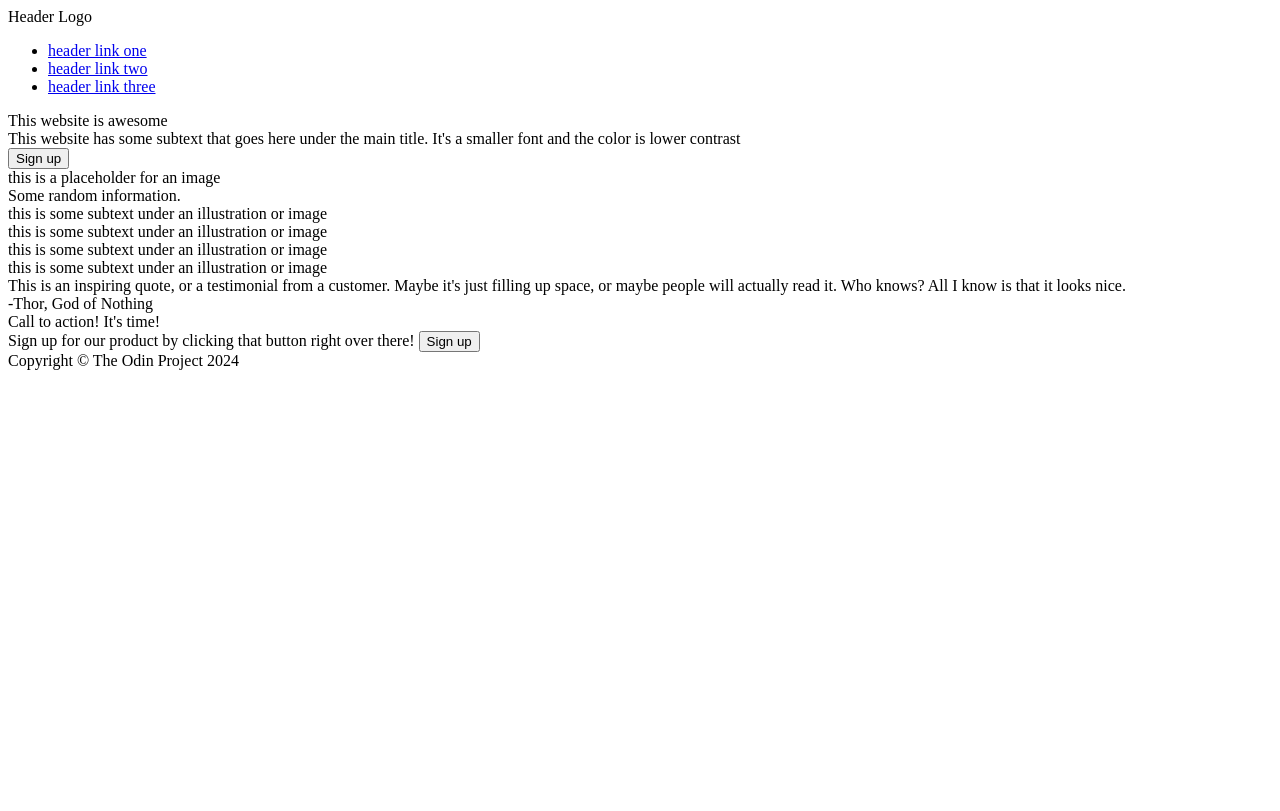
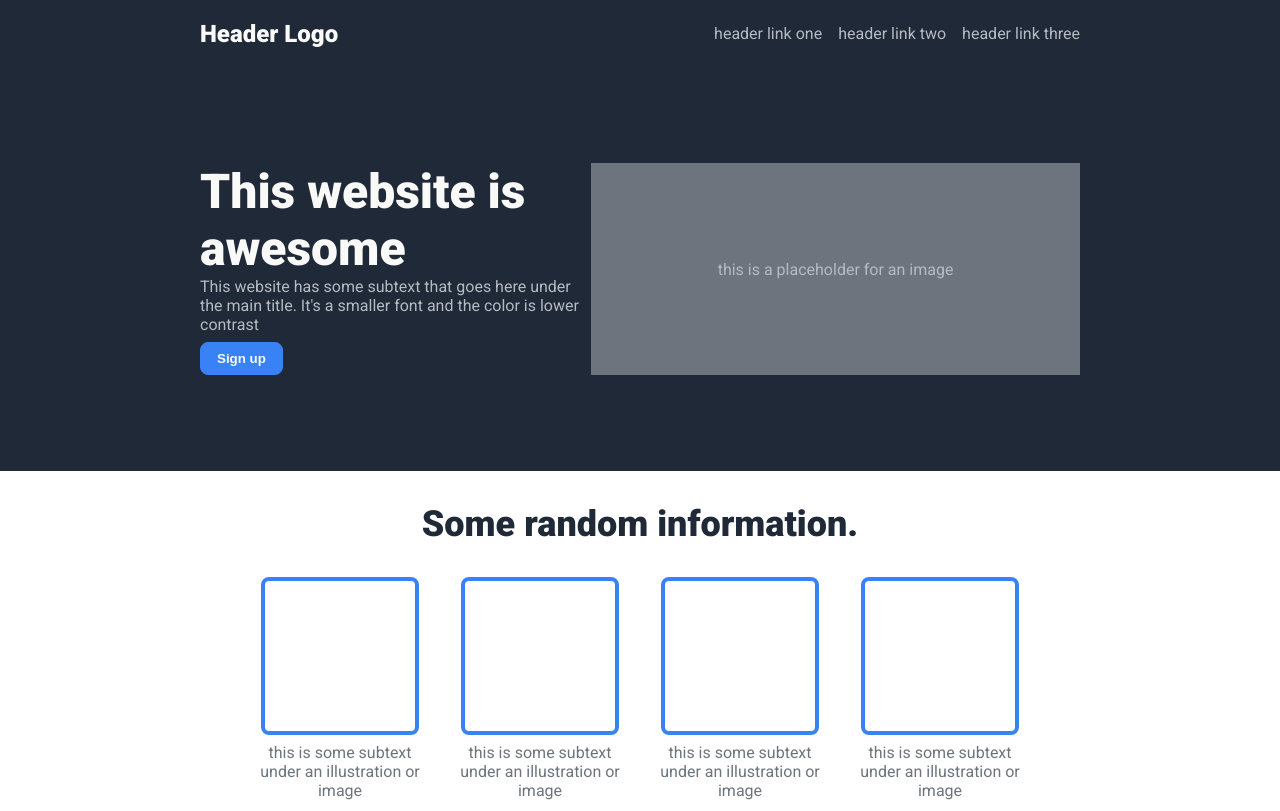
Before and after one commit to Aamir-20/landing-page, a plain HTML site: page index.html in a window 1280 px wide. Shown: the top 811 px of the page. Drawn offline with Linux system fonts and the light colour scheme.

Commit message:
Complete all styling

```diff
--- a/index.html
+++ b/index.html
@@ -5,6 +5,9 @@
     <meta http-equiv="X-UA-Compatible" content="IE=edge">
     <meta name="viewport" content="width=device-width, initial-scale=1.0">
     <title>The Landing Page</title>
+    <link rel="preconnect" href="https://fonts.googleapis.com">
+    <link rel="preconnect" href="https://fonts.gstatic.com" crossorigin>
+    <link href="https://fonts.googleapis.com/css2?family=Roboto:ital,wght@0,100;0,300;0,400;0,500;0,700;0,900;1,100;1,300;1,400;1,500;1,700;1,900&display=swap" rel="stylesheet">
     <link rel="stylesheet" href="style.css">
   </head>
   <body>
@@ -21,6 +24,7 @@
     </div>
 
     <div class="hero">
+        <div class="side">
             <div class="main-text">
                 This website is awesome
             </div>
@@ -28,6 +32,7 @@
                 This website has some subtext that goes here under the main title. It's a smaller font and the color is lower contrast
             </div>
             <button class="signup hero">Sign up</button>
+        </div>
         <div class="img-placeholder">
             this is a placeholder for an image
         </div>
@@ -39,27 +44,37 @@
         </div>
 
         <div class="info-images">
-            <div class="img"></div>
+            <div class="set">
+                <div class="img-box"></div>
                 <div class="img-text">this is some subtext under an illustration or image</div>
-            <div class="img"></div>
+            </div>
+            <div class="set">
+                <div class="img-box"></div>
                 <div class="img-text">this is some subtext under an illustration or image</div>
-            <div class="img"></div>
+            </div>
+            <div class="set">
+                <div class="img-box"></div>
                 <div class="img-text">this is some subtext under an illustration or image</div>
-            <div class="img"></div>
+                </div>
+            <div class="set">
+                <div class="img-box"></div>
                 <div class="img-text">this is some subtext under an illustration or image</div>
+                </div>
         </div>
 
     </div>
 
     <div class="quotes">
-        <div class="quote">This is an inspiring quote, or a testimonial from a customer. Maybe it's just filling up space, or maybe people will actually read it. Who knows? All I know is that it looks nice.</div>
+        <em>This is an inspiring quote, or a testimonial from a customer. Maybe it's just filling up space, or maybe people will actually read it. Who knows? All I know is that it looks nice.</em>
         <div class="author">-Thor, God of Nothing</div>
     </div>
 
     <div class="box">
         <div class="box-header">Call to action! It's time!</div>
-        Sign up for our product by clicking that button right over there!
+        <div class="together">
+            <div>Sign up for our product by clicking that button right over there!</div>
             <button class="signup box">Sign up</button>
+        </div>
     </div>
 
     <div class="footer">
--- a/style.css
+++ b/style.css
@@ -0,0 +1,181 @@
+body {
+    font-family: Roboto;
+    margin: 0;
+    display: flex;
+    flex-direction: column;
+}
+
+.header {
+    display: flex;
+    justify-content: space-between;
+    align-items: center;
+    padding: 8px 200px;
+    background-color: #1F2937;
+}
+
+.logo {
+    font-size: 24px;
+    font-weight: 800;
+    color: #F9FAF8;
+}
+
+a {
+    text-decoration: none;
+    color: #B6BAC1;
+}
+
+ul {
+    list-style: none;
+    display: flex;
+    padding: 0;
+    gap: 16px;
+}
+
+.footer {
+    background-color: #1F2937;
+    display: flex;
+    align-items: center;
+    justify-content: center;
+    color: #B6BAC1;
+    padding: 24px 16px;
+}
+
+.hero {
+    background-color: #1F2937;
+    flex: 1;
+    display: flex;
+    justify-content: space-between;
+    color: #B6BAC1;
+    padding: 96px 200px;
+}
+
+.side {
+    display: flex;
+    flex-direction: column;
+    justify-content: flex-start;
+    width: 400px;
+}
+
+.main-text {
+    font-size: 48px;
+    font-weight: 900;
+    color: #F9FAF8;
+}
+
+.signup {
+    margin-top: 8px;
+    cursor: pointer;
+    padding: 8px 16px;
+    border-radius: 8px;
+    background: #3882F6;
+    border: 1px solid #3882F6;
+    color: #F9FAF8;
+    font-weight: 600;
+    text-align: center;
+    align-self:first baseline;
+}
+
+.img-placeholder {
+    background-color: #6D747D;
+    display: flex;
+    justify-content: center;
+    align-items: center;
+    width: 500px;
+}
+
+.info {
+    display: flex;
+    flex-direction: column;
+    justify-content: center;
+    align-items: center;
+    padding: 32px 0px;
+    gap: 32px;
+    flex-wrap: wrap;
+}
+
+.info-header {
+    font-size: 36px;
+    font-weight: 900;
+    color: #1F2937;
+}
+
+.info-images {
+    display: flex;
+    color: #6D747D;
+}
+
+.set {
+    display: flex;
+    flex-direction: column;
+    align-items: center;
+    justify-content: center;
+    text-align: center;
+    max-width: 200px;
+}
+
+.img-text {
+    padding: 8px;
+}
+
+.img-box {
+    border-radius: 8px;
+    width: 150px;
+    height: 150px;
+    border: 4px solid #3882F6;
+}
+
+.quotes {
+    background-color: #E5E7EB;
+    display: flex;
+    flex-direction: column;
+    justify-content: center;
+    align-items: center;
+    padding: 100px 0px;
+    margin: 0;
+}
+
+em {
+    font-size: 36px;
+    font-weight: 300;
+    color: #1F2937;
+    max-width: 800px;
+}
+
+.author {
+    align-self: center;
+    font-size: 18px;
+    font-weight: 500;
+}
+
+.box {
+    flex: 1;
+    display: flex;
+    flex-direction: column;
+    justify-content: center;
+    align-items: flex-start;
+    padding: 20px 40px;
+    max-width: auto;
+    background-color: #3882F6;
+    margin: 80px 160px;
+    color: #E5E7EB;
+    border-radius: 8px;
+}
+
+.box-header {
+    font-weight: 700;
+    font-size: 18px;
+}
+
+button.signup.box {
+    border-color: #E5E7EB;
+    padding: 8px 16px;
+    margin: 0px 0px;
+}
+
+.together {
+    margin: 0px;
+    display: flex;
+    font-size: 16px;
+    justify-content: space-around;
+    gap: 900px;
+}
```
Lines whose indentation alone changed are shown as unchanged.
